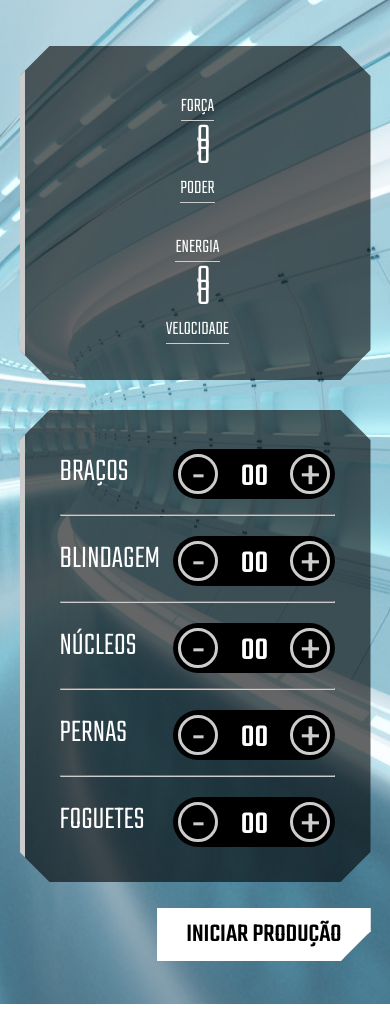
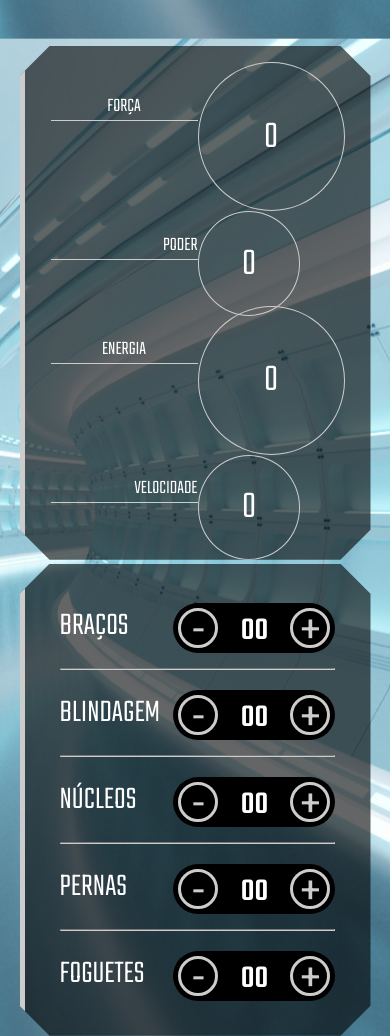
Before and after one commit to IzarAlmeidaBP/Projeto_Alura_Robotron, a plain HTML site: page index.html in a window 390 px wide. Shown: the top 1036 px of the page. Before the commit the page ends 1004 px from the top, so only its background shows below. Drawn offline with Linux system fonts and the light colour scheme.

Commit message:
feat: layout responsivo

```diff
--- a/css/style.css
+++ b/css/style.css
@@ -166,7 +166,7 @@ main {
 
 /****************************** Estatísticas *****/
 .estatisticas {
-  flex-basis: 23%;
+  flex-basis: 28%;
   padding: 2em 2em 0;
 }
 
@@ -270,80 +270,29 @@ main {
 
   .equipamentos {
     flex-basis: 100%;
-    margin-top: 2em;
   }
 
   .estatisticas {
     flex-basis: 100%;
-    padding: 2em;
+    padding-top: 2em;
   }
 
   .estatistica {
-    height: auto;
-    flex-direction: column;
-    align-items: center;
+    height: 20%;
   }
 
-  .estatistica-titulo {
-    flex-basis: auto;
+  .estatistica-titulo,
+  .estatistica-valor {
+    flex-basis: 50%;
     text-align: center;
-    order: 0;
-    margin-bottom: 0.5em;
   }
 
-  .estatistica-valor {
-    flex-basis: auto;
-    margin-top: 0.5em;
+  .estatistica:nth-child(2n) .estatistica-titulo {
+    order: 1;
+  }
+
+  .estatistica:nth-child(2n) .estatistica-valor {
+    order: 2;
+    margin: 0;
   }
 }
-/* Consulta de mídia para dispositivos móveis */
-@media screen and (max-width: 480px) {
-  main {
-    flex-direction: column;
-    margin: 5vh auto;
-    width: 90vw;
-    height: auto;
-  }
-
-  .robotron {
-    flex-basis: 100%;
-  }
-
-  .titulo {
-    bottom: 3rem;
-    left: -1rem;
-    font-size: 80px;
-  }
-
-  .box {
-    height: 60%;
-  }
-
-  .equipamentos {
-    flex-basis: 100%;
-    margin-top: 2em;
-  }
-
-  .estatisticas {
-    flex-basis: 100%;
-    padding: 2em;
-  }
-
-  .estatistica {
-    height: auto;
-    flex-direction: column;
-    align-items: center;
-  }
-
-  .estatistica-titulo {
-    flex-basis: auto;
-    text-align: center;
-    order: 0;
-    margin-bottom: 0.5em;
-  }
-
-  .estatistica-valor {
-    flex-basis: auto;
-    margin-top: 0.5em;
-  }
-}
```
